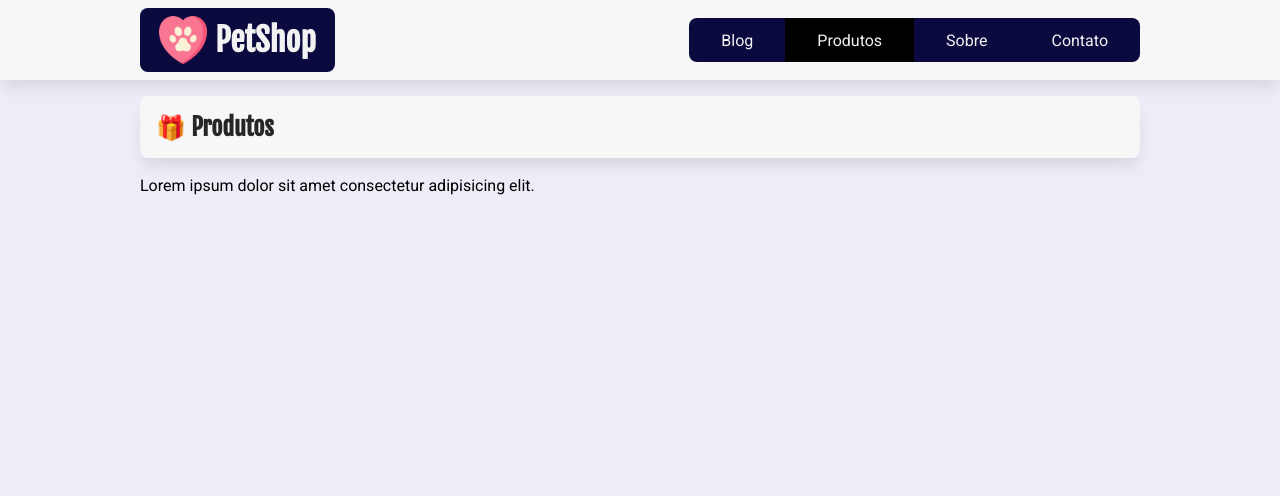
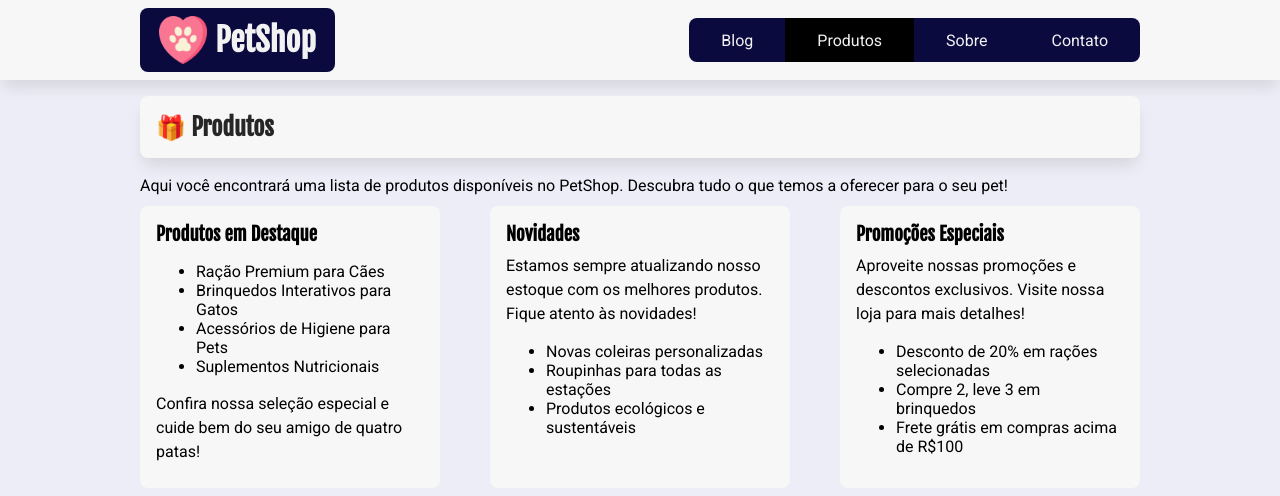
Before and after one commit to joaopedro-style/petshop, a Next.js app: page /produtos in a window 1280 px wide. Shown: the top 496 px of the page. Built offline with nearby package versions, Linux system fonts and the light colour scheme.

Commit message:
Adiciona conteúdo na pagina produtos

```diff
--- a/src/app/produtos/page.tsx
+++ b/src/app/produtos/page.tsx
@@ -11,7 +11,52 @@
   return (
     <section className={estilos.conteudo}>
       <h2>Produtos</h2>
-      <p>Lorem ipsum dolor sit amet consectetur adipisicing elit.</p>
+      <p>
+        Aqui você encontrará uma lista de produtos disponíveis no PetShop.
+        Descubra tudo o que temos a oferecer para o seu pet!
+      </p>
+
+      <div className={estilos.produtos}>
+        <article>
+          <h3>Produtos em Destaque</h3>
+          <ul>
+            <li>Ração Premium para Cães</li>
+            <li>Brinquedos Interativos para Gatos</li>
+            <li>Acessórios de Higiene para Pets</li>
+            <li>Suplementos Nutricionais</li>
+          </ul>
+          <p>
+            Confira nossa seleção especial e cuide bem do seu amigo de quatro
+            patas!
+          </p>
+        </article>
+
+        <article>
+          <h3>Novidades</h3>
+          <p>
+            Estamos sempre atualizando nosso estoque com os melhores produtos.
+            Fique atento às novidades!
+          </p>
+          <ul>
+            <li>Novas coleiras personalizadas</li>
+            <li>Roupinhas para todas as estações</li>
+            <li>Produtos ecológicos e sustentáveis</li>
+          </ul>
+        </article>
+
+        <article>
+          <h3>Promoções Especiais</h3>
+          <p>
+            Aproveite nossas promoções e descontos exclusivos. Visite nossa loja
+            para mais detalhes!
+          </p>
+          <ul>
+            <li>Desconto de 20% em rações selecionadas</li>
+            <li>Compre 2, leve 3 em brinquedos</li>
+            <li>Frete grátis em compras acima de R$100</li>
+          </ul>
+        </article>
+      </div>
     </section>
   );
 }
```
